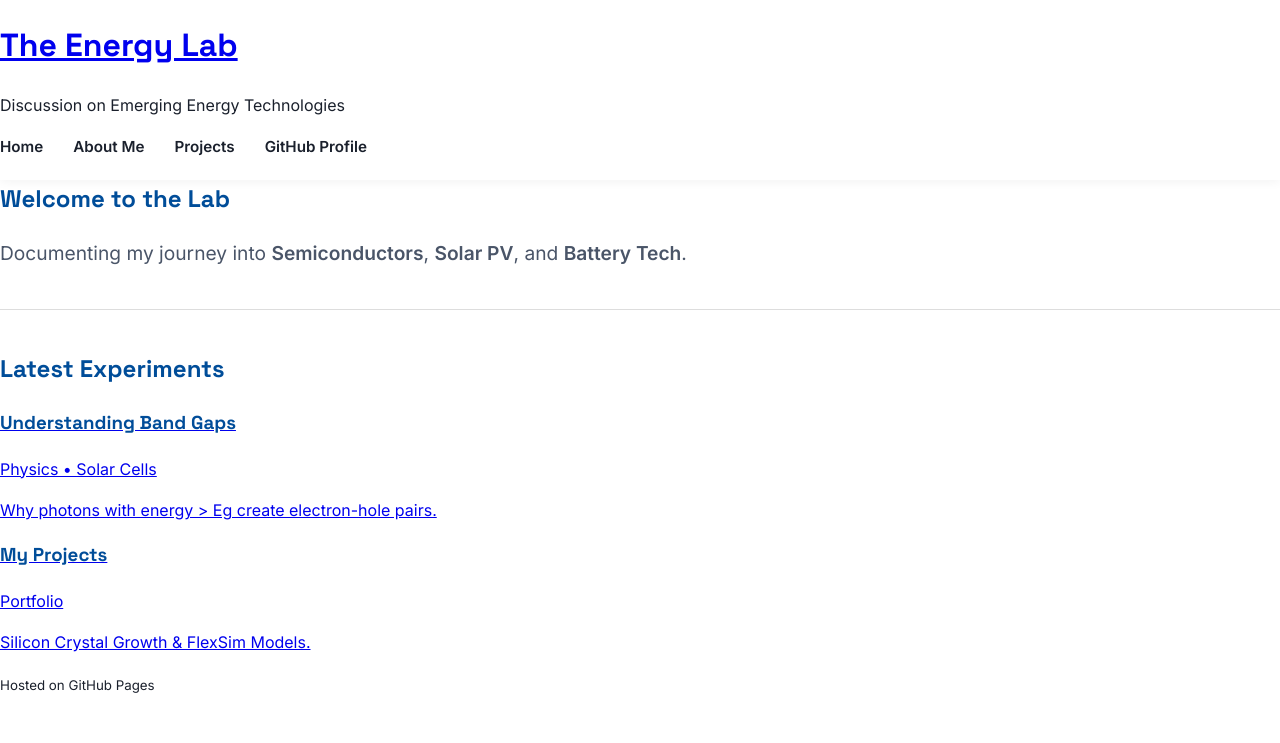
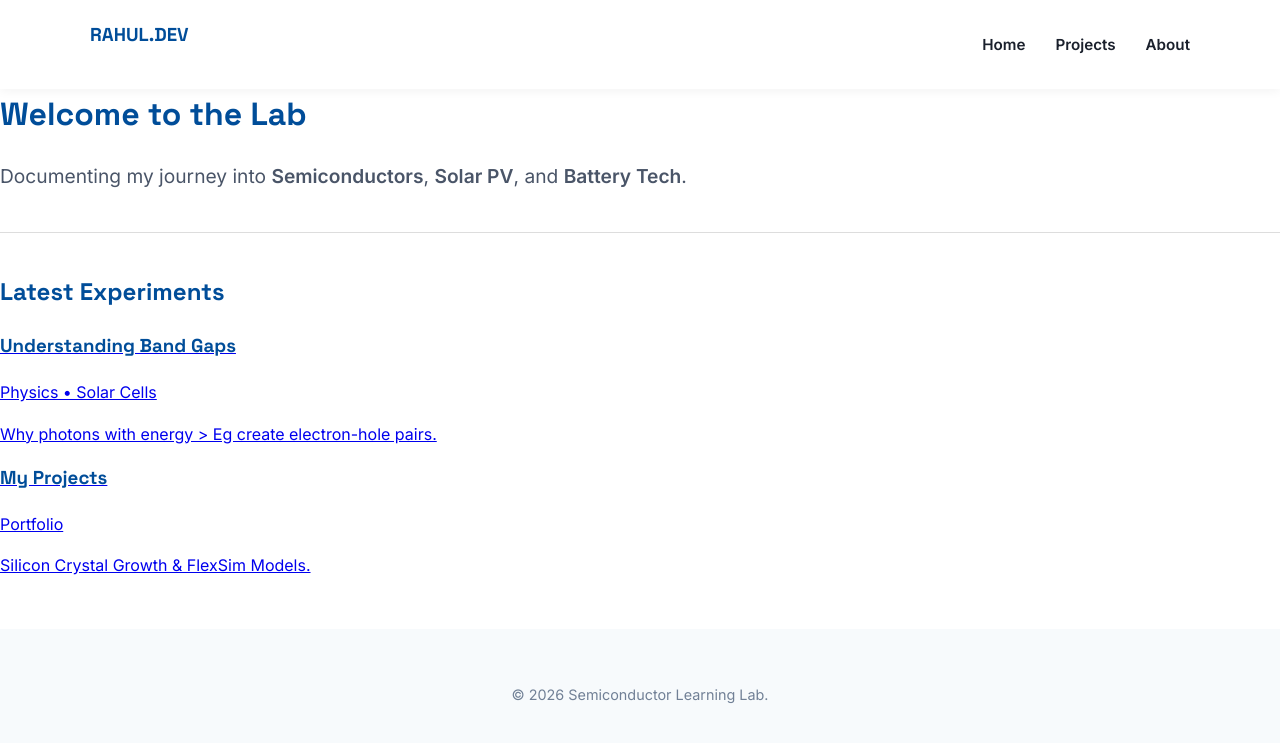
Before and after one commit to SikarwarPoonam/SikarwarPoonam.github.io, a Jekyll site: the page built from index.md, in a window 1280 px wide. Shown: the top 743 px of the page. Built offline with Jekyll 4.4.1, drawn with Linux system fonts in a browser that asks for light colours; our own code applies the rules of GitHub Pages for plain Markdown files; a script that is not in the unit is left out.

Commit message:
Update default.html

```diff
--- a/_layouts/default.html
+++ b/_layouts/default.html
@@ -24,29 +24,25 @@
   </head>
 
   <body>
-    <div class="wrapper">
   <header>
-        <h1><a href="{{ "/" | relative_url }}">{{ site.title | default: "My Lab" }}</a></h1>
-        <p>{{ site.description }}</p>
-
+    <div class="header-container">
+      <h3><a href="{{ "/" | relative_url }}" style="color: var(--primary-blue); text-decoration: none;">RAHUL.DEV</a></h3>
       <nav>
         <ul>
           <li><a href="{{ "/" | relative_url }}">Home</a></li>
-            <li><a href="{{ "/about.html" | relative_url }}">About Me</a></li>
           <li><a href="{{ "/projects.html" | relative_url }}">Projects</a></li>
-            <li><a href="https://github.com/{{ site.github.owner_name }}">GitHub Profile</a></li>
+          <li><a href="{{ "/about.html" | relative_url }}">About</a></li>
         </ul>
       </nav>
+    </div>
   </header>
 
-      <section>
+  <main>
     {{ content }}
-      </section>
+  </main>
 
-      <footer>
-        <p><small>Hosted on GitHub Pages</small></p>
+  <footer style="background: #f7fafc; padding: 40px 0; text-align: center; margin-top: 50px;">
+    <p style="color: #718096; font-size: 0.9rem;">&copy; 2026 Semiconductor Learning Lab.</p>
   </footer>
-    </div>
-    <script src="{{ "/assets/js/scale.fix.js" | relative_url }}"></script>
   </body>
 </html>
```
Lines whose indentation alone changed are shown as unchanged.
